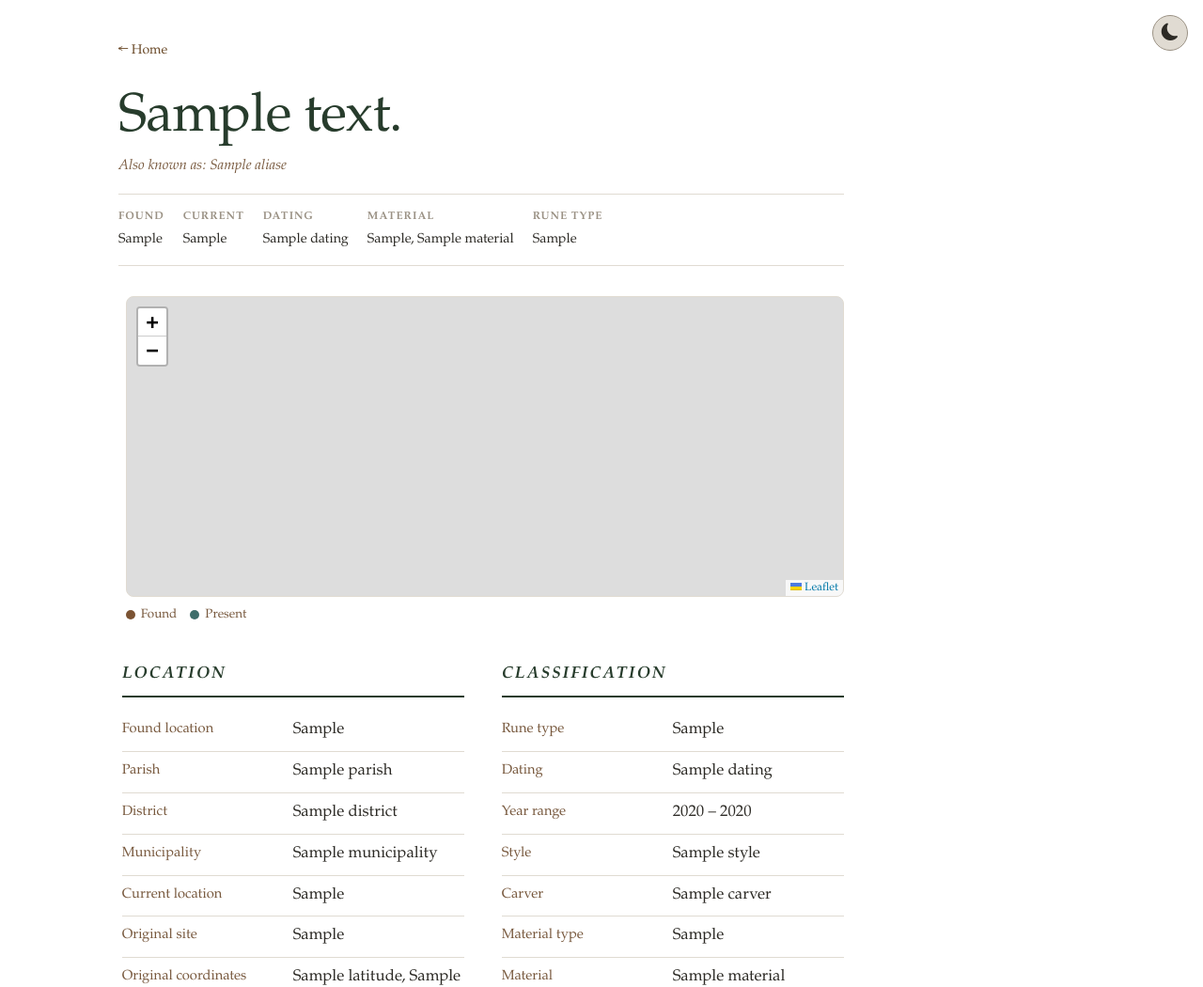
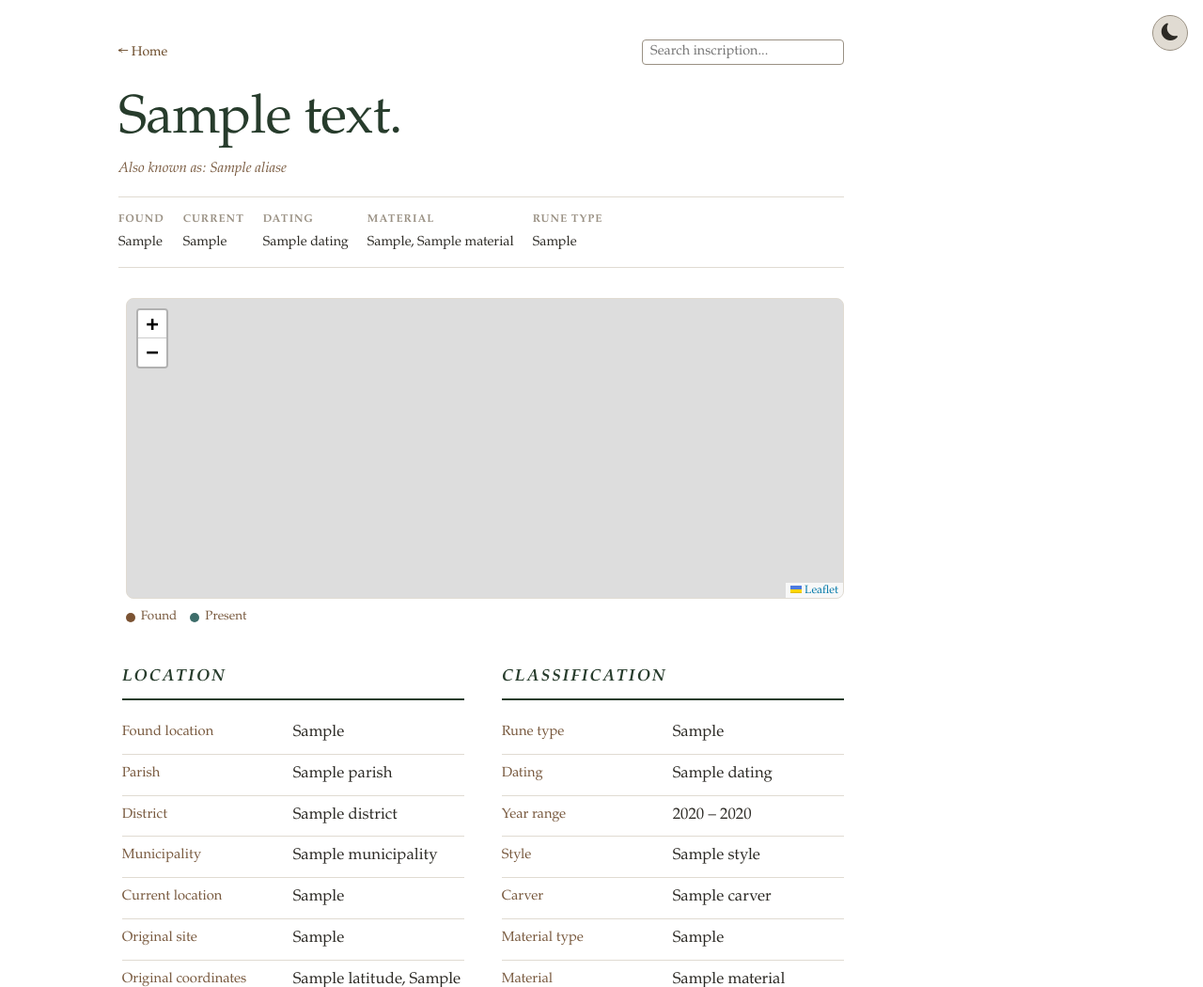
Before and after one commit to fralik/rundata-net, a Django app: template rundatanet/templates/runes/inscription_detail.html in a window 1280 px wide. Shown: the top 1050 px of the page at 94% size. Run offline with Django 3.2, Linux system fonts and the light colour scheme; tables that the repository leaves empty hold one stand-in row (values such as "Sample post"); the template is opened without the code that fills it: values that come from a table or form of the project are taken from there, most other values are stand-ins (such as "Sample title", 1, 10 or a date in 2020); grey boxes marked "Sample" are stand-in pictures.

Commit message:
Fix google console errors (#83)
* Add canonical headers. This should fix errors in Google Search Console.
* Add inscription search to details page

```diff
--- a/rundatanet/templates/runes/inscription_detail.html
+++ b/rundatanet/templates/runes/inscription_detail.html
@@ -10,6 +10,7 @@
     <meta property="og:description" content="Runic inscription {{ display_signature }}{% if meta.found_location %}, found at {{ meta.found_location }}{% endif %}">
     <meta property="og:type" content="article">
     <title>{{ signature }} — Rundata-net</title>
+    <link rel="canonical" href="{{ request.scheme }}://{{ request.get_host }}{% url 'runes:inscription_detail' slug=canonical_slug %}">
 
     {% get_from_settings 'USE_GA' as use_ga %}
     {% if use_ga %}
@@ -44,6 +45,7 @@
     <style>
       /* ── Light palette (default) ── */
       :root, [data-theme="light"] {
+        color-scheme: light;
         --ink: #2c2a25;
         --ink-light: #78593E;
         --ink-faint: #9a9184;
@@ -68,6 +70,7 @@
 
       /* ── Dark palette ── */
       [data-theme="dark"] {
+        color-scheme: dark;
         --ink: #F3F4F6;
         --ink-light: #9CA3AF;
         --ink-faint: #6B7280;
@@ -111,13 +114,40 @@
       }
 
       /* ── breadcrumb ── */
+      .top-nav {
+        display: flex;
+        justify-content: space-between;
+        align-items: center;
+        margin: 0 0 28px;
+        gap: 16px;
+      }
       .breadcrumb {
-        margin: 0 0 28px;
+        margin: 0;
         font-size: 0.88rem;
         color: var(--ink-faint);
       }
       .breadcrumb a { text-decoration: none; }
       .breadcrumb a:hover { text-decoration: underline; }
+
+      .search-container {
+        display: flex;
+        align-items: center;
+        gap: 8px;
+      }
+      .search-container input {
+        background-color: var(--bg);
+        color: var(--ink);
+        border: 1px solid var(--ink-faint);
+        border-radius: 4px;
+        padding: 4px 8px;
+        font-size: 0.9rem;
+        font-family: inherit;
+        color-scheme: inherit;
+      }
+      .search-container input:focus {
+        outline: none;
+        border-color: var(--ink);
+      }
 
       /* ── title block ── */
       .title-block {
@@ -427,9 +457,15 @@
       <i class="bi bi-sun-fill"></i><i class="bi bi-moon-fill"></i>
     </button>
     <div class="page">
-      <nav class="breadcrumb" aria-label="Back navigation">
-        <a href="{% url 'runes:index' %}">← Home</a>
-      </nav>
+      <div class="top-nav">
+        <nav class="breadcrumb" aria-label="Back navigation">
+          <a href="{% url 'runes:index' %}">← Home</a>
+        </nav>
+        <div class="search-container">
+          <input type="text" id="signatureSearch" list="signatureList" autocomplete="off" placeholder="Search inscription..." aria-label="Search by inscription ID">
+          <datalist id="signatureList"></datalist>
+        </div>
+      </div>
 
       <header class="title-block">
         <h1 class="inscription-title">
@@ -684,6 +720,51 @@
         localStorage.setItem('rd-theme', next);
       });
 
+      /* ── Autocomplete search ── */
+      document.addEventListener("DOMContentLoaded", async () => {
+        const dataListElement = document.getElementById("signatureList");
+        const searchInput = document.getElementById("signatureSearch");
+
+        try {
+          // Fetch the options from the API endpoint
+          const response = await fetch('/api/search_options');
+          const signatures = await response.json();
+
+          // Populate the datalist element efficiently
+          const fragment = document.createDocumentFragment();
+          signatures.forEach(sig => {
+            const option = document.createElement("option");
+            option.value = sig.title;
+            // Add both title and slug to text content so datalist matches against both in all browsers
+            option.textContent = `${sig.title} (${sig.slug})`;
+            option.dataset.slug = sig.slug;
+            fragment.appendChild(option);
+          });
+          dataListElement.appendChild(fragment);
+
+          // Listen for selection and redirect
+          searchInput.addEventListener("change", (e) => {
+            const val = e.target.value;
+            // Find matched option by value or by slug if they typed it exactly
+            const selectedOpt = Array.from(dataListElement.options).find(opt =>
+              opt.value === val || opt.dataset.slug === val.toLowerCase()
+            );
+            if (selectedOpt) {
+              const urlParts = window.location.pathname.split('/');
+              // Replace the slug token and redirect
+              if (urlParts.length >= 3 && urlParts[1] === 'inscription') {
+                urlParts[2] = encodeURIComponent(selectedOpt.dataset.slug);
+                window.location.href = urlParts.join('/');
+              } else {
+                window.location.href = `/inscription/${encodeURIComponent(selectedOpt.dataset.slug)}/`;
+              }
+            }
+          });
+        } catch (error) {
+          console.error("Failed to load signatures for autocomplete:", error);
+        }
+      });
+
       (function initDetailMap() {
         const mapContainer = document.getElementById('detailMap');
         if (!mapContainer) {
--- a/rundatanet/templates/runes/references.html
+++ b/rundatanet/templates/runes/references.html
@@ -11,6 +11,7 @@
     <meta name="msapplication-TileColor" content="#2b5797">
     <meta name="theme-color" content="#ffffff">
     <title>Rundata.info - reference file</title>
+    <link rel="canonical" href="{{ request.scheme }}://{{ request.get_host }}{% url 'runes:references' %}">
     <style type="text/css">
       html, body {
         min-height: 100%;
```
Also changed, not shown: rundatanet/runes/api.py (+29 -0 lines), rundatanet/templates/runes/about.html (+1 -0 lines), rundatanet/templates/runes/index.html (+1 -0 lines).
